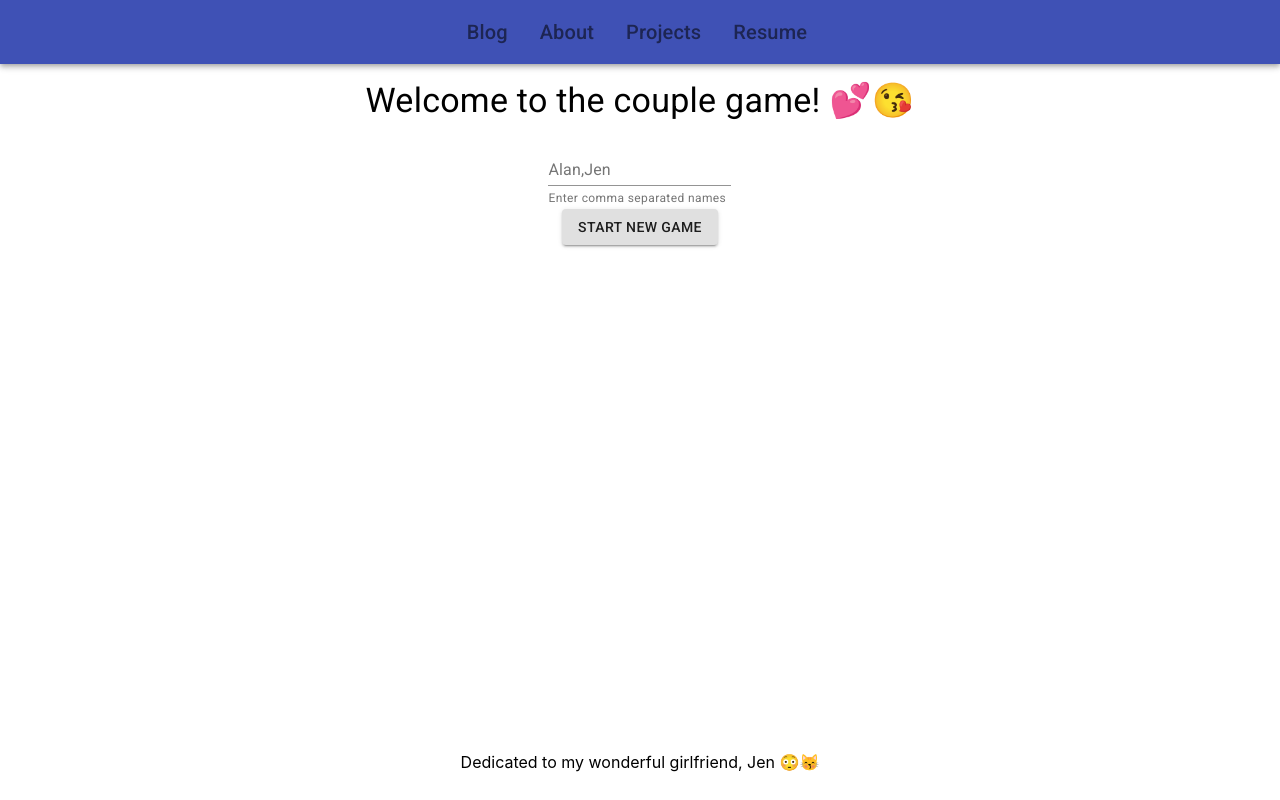
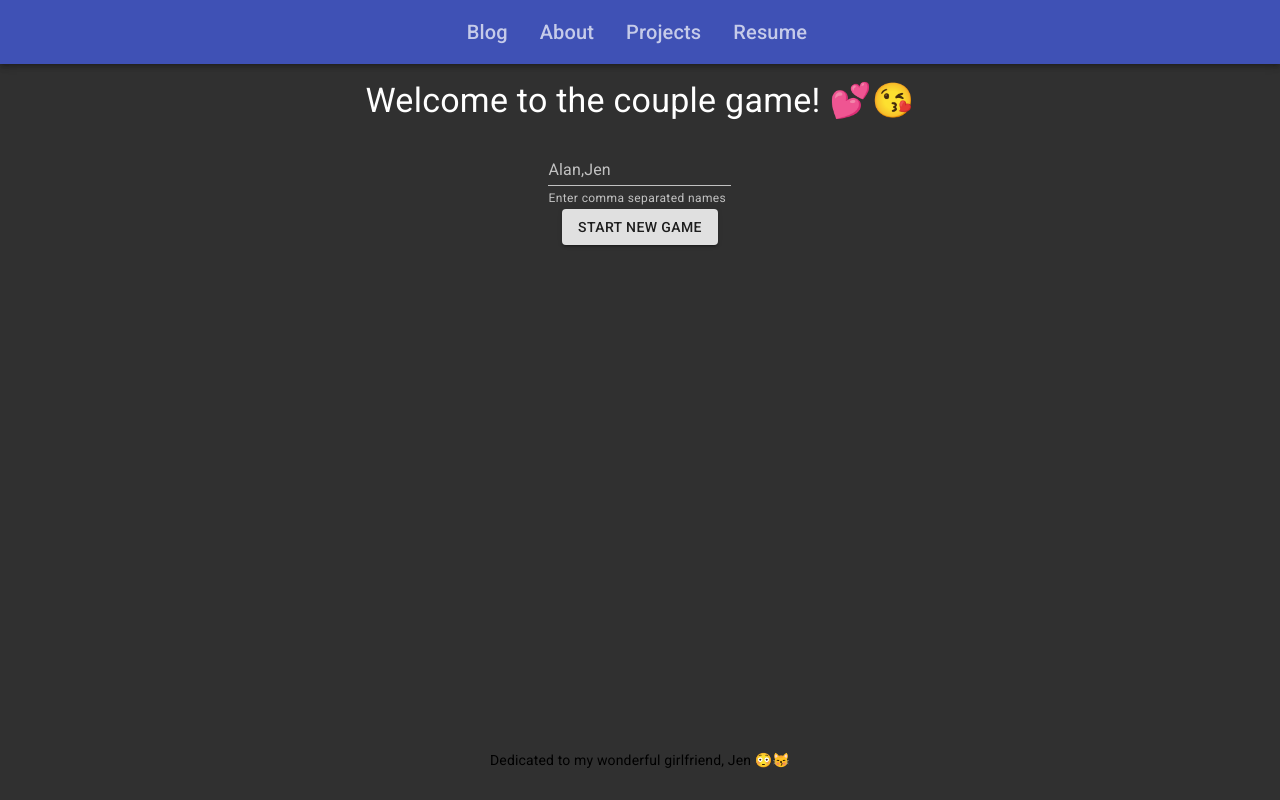
Before and after one commit to yeungalan0/site-monorepo, a Next.js app: page /couple-game in a window 1280 px wide. Built offline with nearby package versions, Linux system fonts and the light colour scheme.

Commit message:
started a dark theme

```diff
--- a/pages/_app.js
+++ b/pages/_app.js
@@ -1,5 +1,8 @@
+import { ThemeProvider } from "@material-ui/styles";
 import { useEffect } from "react";
 import "../styles/globals.css";
+import theme from "../src/theme";
+import { CssBaseline } from "@material-ui/core";
 
 function MyApp({ Component, pageProps }) {
   useEffect(() => {
@@ -9,7 +12,12 @@ function MyApp({ Component, pageProps }) {
     }
   }, []);
 
-  return <Component {...pageProps} />;
+  return (
+    <ThemeProvider theme={theme}>
+      <CssBaseline />
+      <Component {...pageProps} />
+    </ThemeProvider>
+  );
 }
 
 export default MyApp;
--- a/src/layout.tsx
+++ b/src/layout.tsx
@@ -1,4 +1,4 @@
-import { AppBar, Grid, Toolbar, GridSize, Typography } from "@material-ui/core";
+import { AppBar, Grid, Toolbar, GridSize, Typography, useTheme } from "@material-ui/core";
 import Head from "next/head";
 import Link from "next/link";
 import { Fragment } from "react";
@@ -123,6 +123,15 @@ function ConditionalTitle({ title }: { title: string | null }): JSX.Element {
 
 export function Header(): JSX.Element {
   const classes = useStyles();
+  const theme = useTheme();
+  // const [darkMode, setDarkMode] = useState(true);
+  // console.log("THEME: "+theme.palette.type)
+
+  // const handleChange = (event: React.ChangeEvent<{ value: unknown }>) => {
+  //   console.log(`RUNNING ${theme.palette.type}`)
+  //   theme.palette.type = theme.palette.type === "dark" ? "light" : "dark"
+  // };
+
   return (
     <AppBar position="static">
       <DefaultLayout renderHeader={false}>
@@ -163,6 +172,10 @@ export function Header(): JSX.Element {
               <a>Resume</a>
             </Link>
           </Typography>
+          {/* <Switch
+            checked={theme.palette.type == "dark"}
+            onChange={handleChange}
+          /> */}
         </Toolbar>
       </DefaultLayout>
     </AppBar>
--- a/src/theme.ts
+++ b/src/theme.ts
@@ -1,21 +1,9 @@
 import { createMuiTheme } from "@material-ui/core/styles";
-import { red } from "@material-ui/core/colors";
 
 // Create a theme instance.
 const theme = createMuiTheme({
   palette: {
-    primary: {
-      main: "#556cd6",
-    },
-    secondary: {
-      main: "#19857b",
-    },
-    error: {
-      main: red.A400,
-    },
-    background: {
-      default: "#fff",
-    },
+    type: "dark"
   },
 });
 
```
Also changed, not shown: pages/blog.tsx (+2 -5 lines).
